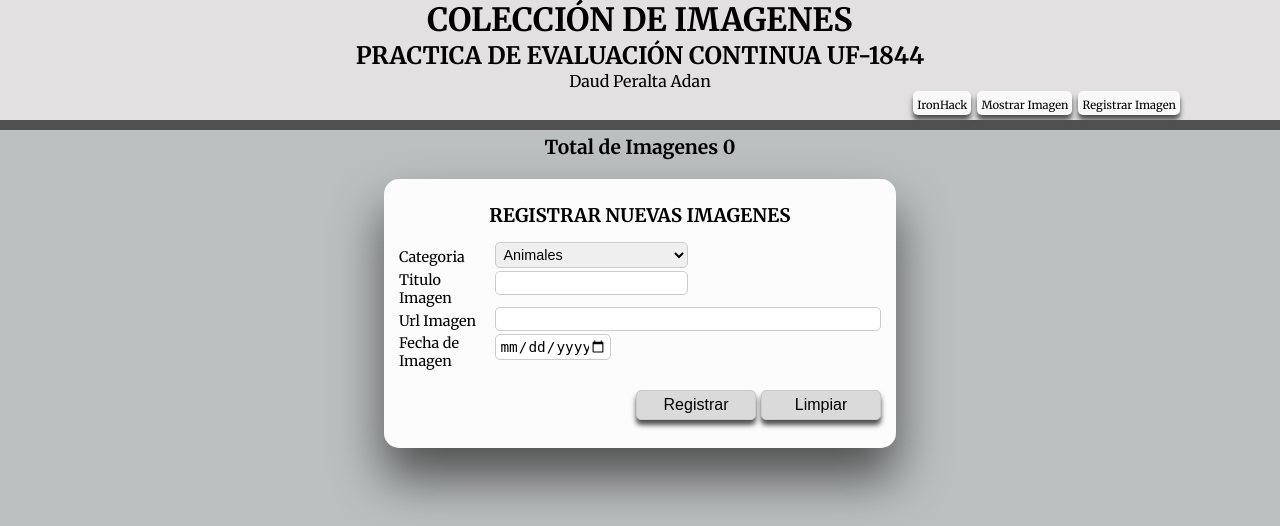
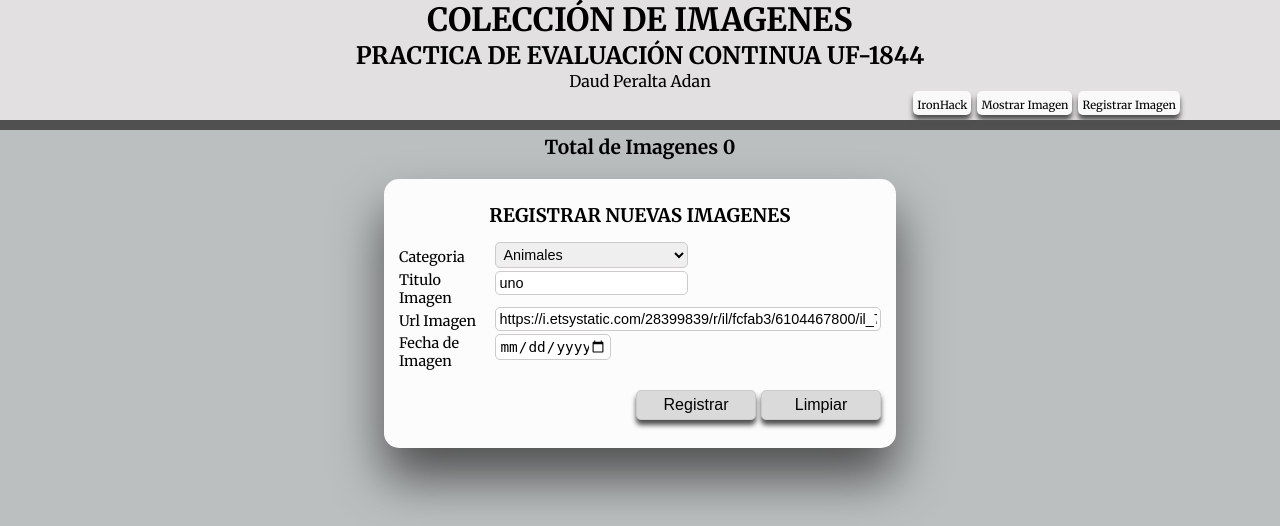
Before and after one commit to Daud1979/FOTOTEKA-IRONHACK, a Node server app: page /Register in a window 1280 px wide. Shown: the top 526 px of the page. Run offline with Node 20, Linux system fonts and the light colour scheme; some web fonts are replaced.

Commit message:
ultimos cambios

```diff
--- a/package.json
+++ b/package.json
@@ -5,7 +5,7 @@
   "main": "index.js",
   "scripts": {
     "test": "echo \"Error: no test specified\" && exit 1",
-    "start": "node app.js"
+    "start": "nodemon app.js"
   },
   "keywords": [],
   "author": "",
--- a/public/style.css
+++ b/public/style.css
@@ -359,7 +359,7 @@ input{
 
 
     position: absolute;
-    left: 180px;
+    right: 10px;
     top:2px;
 }
 .esx:hover{
@@ -436,8 +436,9 @@ input{
     position: relative;
 }
 .flex-item img {
-    width: 100%;
+    background-size: cover;
     height: 300px;
+    max-width: 100%;
     display: block;
     box-shadow: 0 5px 5px #505050;
     border-radius: 10px;
--- a/views/imgRegister.ejs
+++ b/views/imgRegister.ejs
@@ -24,7 +24,7 @@
                     <label for="title">Titulo Imagen</label>
                 </div>
                 <div class="title">
-                    <input type="text" name="title" onkeypress="return valideKey(event);" required id="title" >
+                    <input type="text" name="title" onkeypress="return valideKey(event);" required id="title" value="uno">
                 </div>
             </div>
 
@@ -33,7 +33,7 @@
                     <label for="imgUrl">Url Imagen</label>
                 </div>
                 <div class="imgUrl">
-                    <input type="text" name="imgUrl" autocomplete="off" required id="imgUrl">
+                    <input type="text" name="imgUrl" autocomplete="off" required id="imgUrl" value="https://i.etsystatic.com/28399839/r/il/fcfab3/6104467800/il_794xN.6104467800_965f.jpg">
                 </div>
             </div>
 
```
